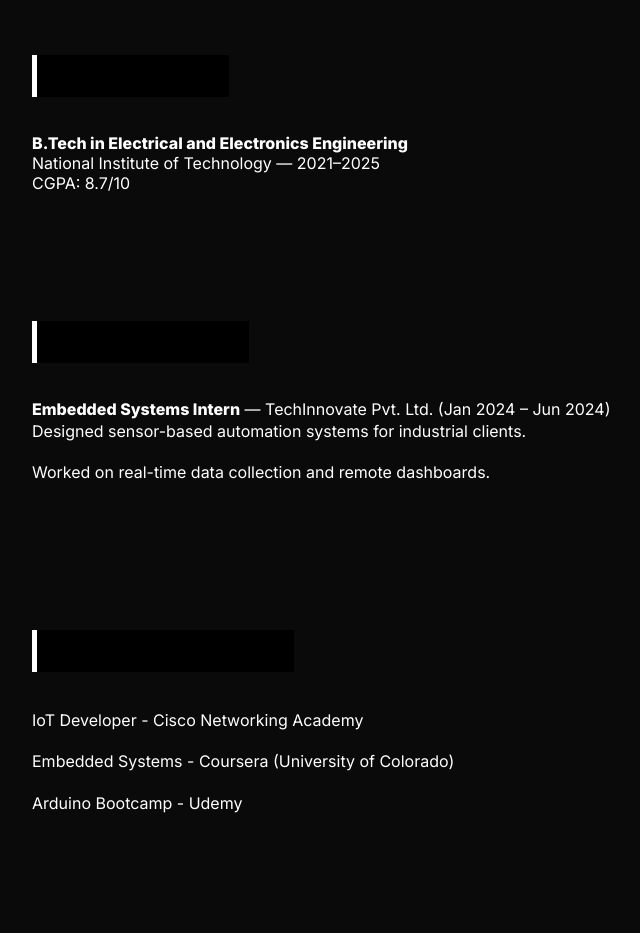
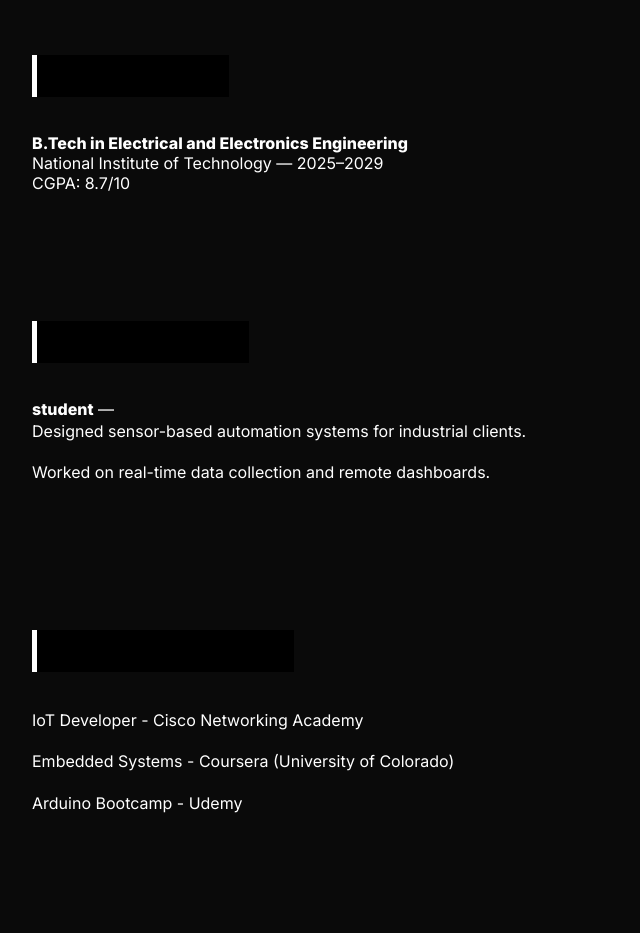
Before and after one commit to chuuport/folio, a plain HTML site: page port.html in a window 1280 px wide. Shown: the part 1660-2593 px from the top of the page, without its empty margins (140-780 px from the left). Drawn offline with Linux system fonts and the light colour scheme.

Commit message:
port.html

```diff
--- a/port.html
+++ b/port.html
@@ -387,7 +387,7 @@
           <h2>Education</h2>
           <div class="card">
             <p><strong>B.Tech in Electrical and Electronics Engineering</strong><br>National Institute of Technology —
-              2021–2025</p>
+              2025–2029</p>
             <p>CGPA: 8.7/10</p>
           </div>
         </section>
@@ -395,7 +395,7 @@
         <section class="section" id="experience">
           <h2>Experience</h2>
           <div class="card">
-            <p><strong>Embedded Systems Intern</strong> — TechInnovate Pvt. Ltd. (Jan 2024 – Jun 2024)</p>
+            <p><strong>student</strong> — </p>
             <ul>
               <li>Designed sensor-based automation systems for industrial clients.</li>
               <li>Worked on real-time data collection and remote dashboards.</li>
```
